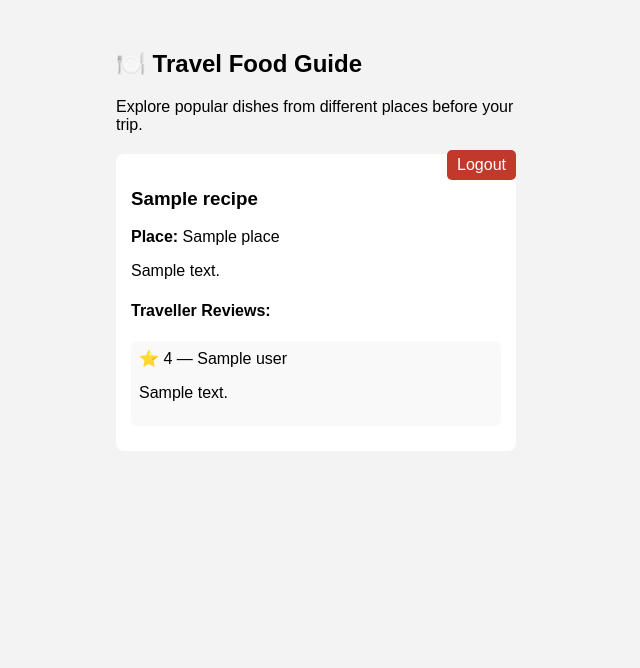
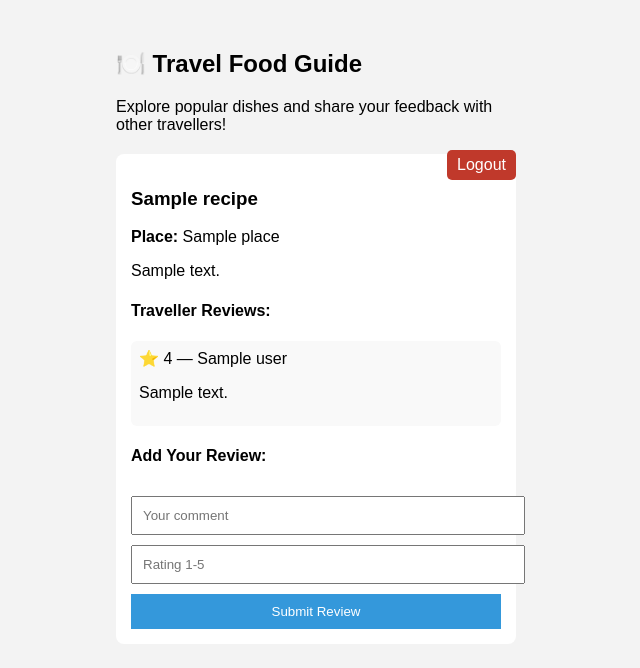
Before and after one commit to T1A3105/Foodie-Explore, a Flask app: template templates/recipes.html in a window 1280 px wide. Shown: the top 668 px of the page, without its empty margins (324-964 px from the left). Run offline with Flask 3, Linux system fonts and the light colour scheme; the template is opened without the code that fills it: most values are stand-ins (such as "Sample title", 1, 10 or a date in 2020).

Commit message:
Update recipes.html

```diff
--- a/templates/recipes.html
+++ b/templates/recipes.html
@@ -8,7 +8,7 @@
 
 <div class="container">
     <h2>🍽️ Travel Food Guide</h2>
-    <p>Explore popular dishes from different places before your trip.</p>
+    <p>Explore popular dishes and share your feedback with other travellers!</p>
     <a href="/logout" class="logout">Logout</a>
 
     {% for recipe in recipes %}
@@ -24,6 +24,14 @@
                     <p>{{ review.comment }}</p>
                 </div>
             {% endfor %}
+
+            <h4>Add Your Review:</h4>
+            <form method="POST">
+                <input type="hidden" name="recipe_index" value="{{ loop.index0 }}">
+                <input type="text" name="comment" placeholder="Your comment" required>
+                <input type="number" name="rating" placeholder="Rating 1-5" min="1" max="5" required>
+                <button type="submit">Submit Review</button>
+            </form>
         </div>
     {% endfor %}
 </div>
```
